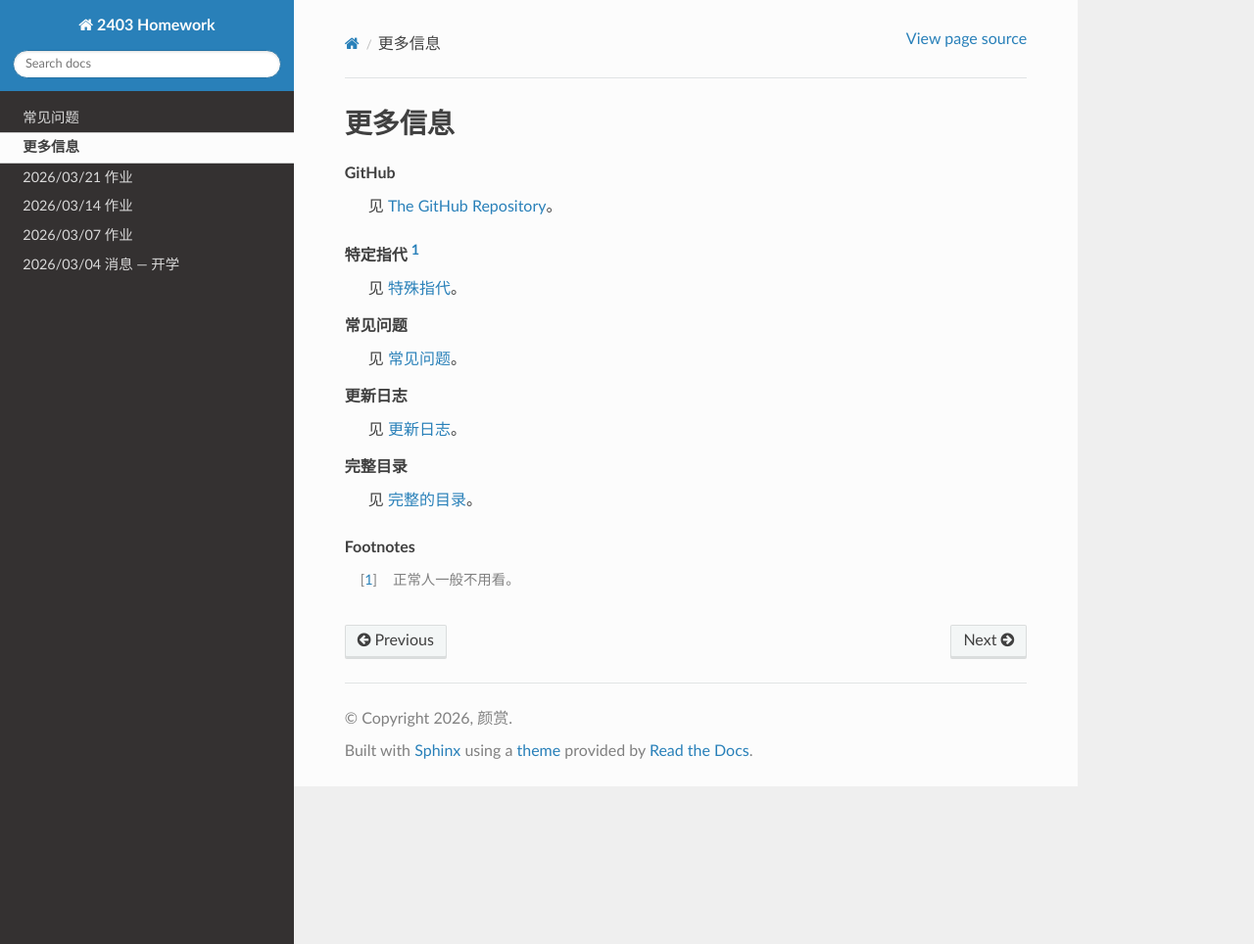
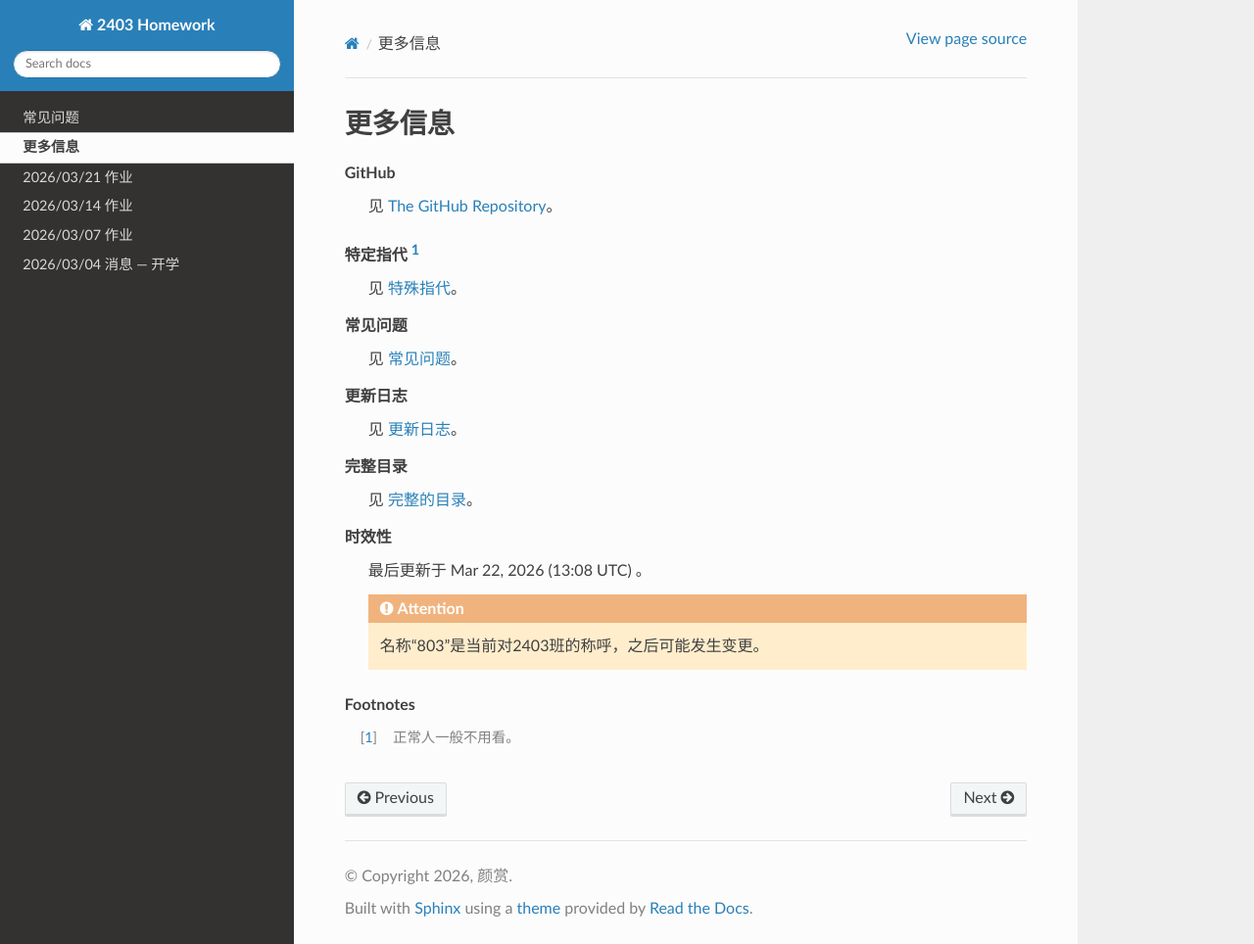
Before and after one commit to Sail-in-1024/2403-Homework, a Sphinx documentation site: the page built from docs/source/moreinfo.rst, in a window 1280 px wide and 964 px high. Shown: the whole window at 98% size. Built offline with Sphinx 7.4.7 and the Read the Docs theme 3.1.0, drawn with Linux system fonts in a browser that asks for light colours.

Commit message:
更新 moreinfo.rst
移动“时效性”到这里

```diff
--- a/docs/source/moreinfo.rst
+++ b/docs/source/moreinfo.rst
@@ -18,5 +18,12 @@ GitHub
 完整目录
    见 :doc:`contents`。
 
+时效性
+   最后更新于 |today| 。
+
+   .. attention::
+
+      名称“|class-name|”是当前对2403班的称呼，之后可能发生变更。
+
 .. rubric:: Footnotes
 .. [#] 正常人一般不用看。
```
